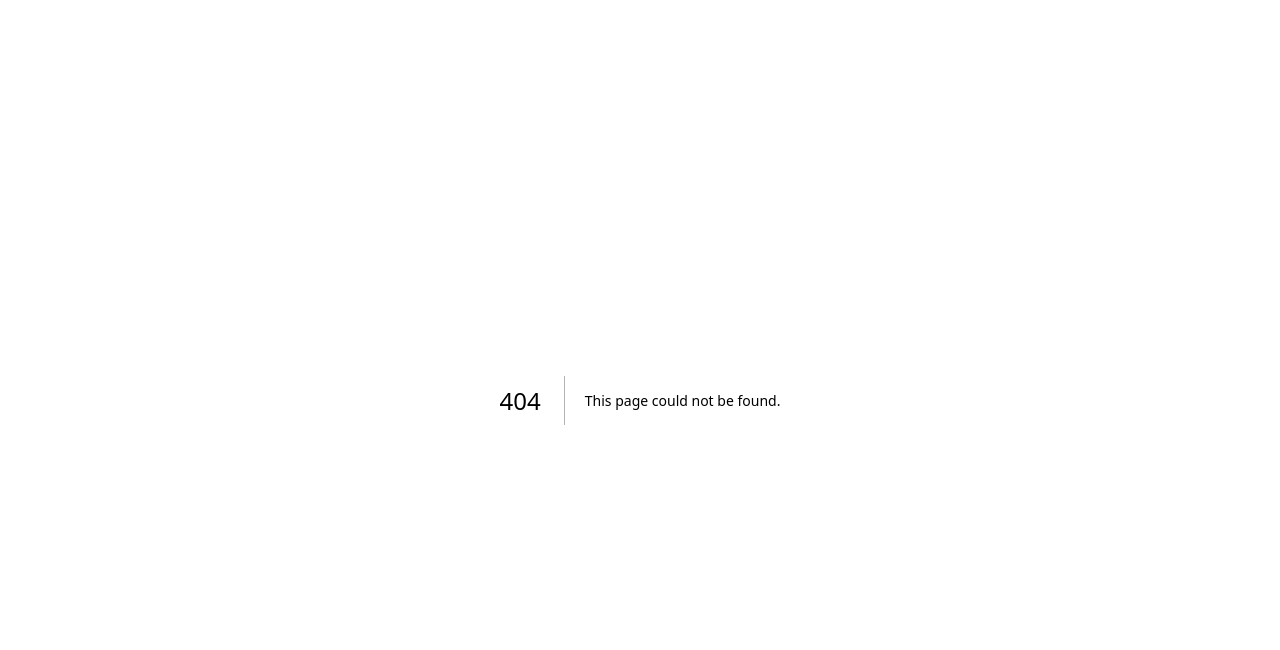
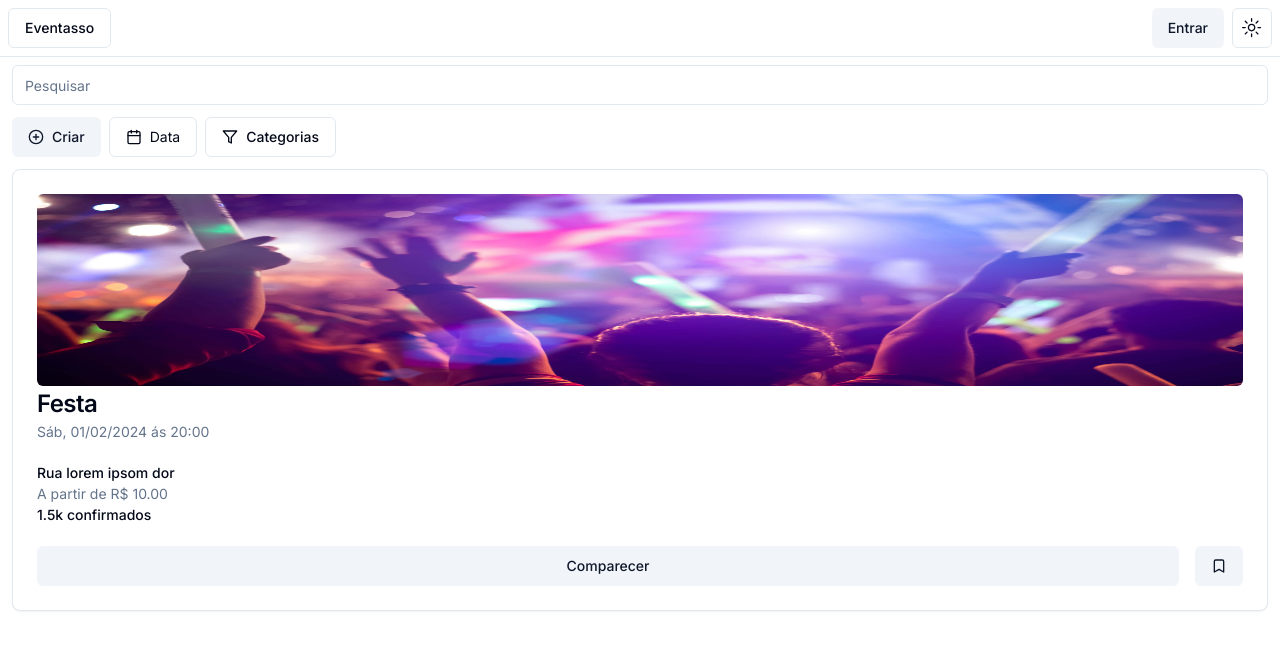
Before and after one commit to viniciuslourencof/eventasso-frontend, a Next.js app: page /feed in a window 1280 px wide. Before the commit this address had no page. Shown: the top 650 px of the page. Built offline with nearby package versions, Linux system fonts and the light colour scheme.

Commit message:
adicionado visualmente o componente de card do evento no feed

```diff
--- a/app/event/page.tsx
+++ b/app/event/page.tsx
@@ -1,66 +1,12 @@
 "use client"
 
-import * as React from "react"
-import { PlusCircle } from "lucide-react"
-import { Button } from "@/components/ui/button"
-import {
-    DropdownMenu,
-    DropdownMenuContent,
-    DropdownMenuTrigger,
-    DropdownMenuCheckboxItem,
-    DropdownMenuLabel,
-    DropdownMenuSeparator,
-} from "@/components/ui/dropdown-menu"
-import { DropdownMenuCheckboxItemProps } from "@radix-ui/react-dropdown-menu"
-import { Input } from "@/components/ui/input"
+import React from 'react'
 import Header from '../../components/ui/header'
-import DatePicker from '../../components/ui/date-picker'
-import { Separator } from "@/components/ui/separator"
-import Event from '../../components/ui/event'
-
-type Checked = DropdownMenuCheckboxItemProps["checked"]
 
 export default function page() {
-
-    const [showStatusBar, setShowStatusBar] = React.useState<Checked>(true)
-    const [showPanel, setShowPanel] = React.useState<Checked>(false)
-
-    return (
-        <div>
-            <Header></Header>
-            <Separator />
-            <div className="px-3 py-2 flex flex-col gap-3">
-                <Input placeholder="Pesquisar" />
-                <div className="flex gap-2">
-                    <Button variant={"secondary"}>
-                        <PlusCircle className="mr-2 h-4 w-4" /> Criar
-                    </Button>
-                    <DatePicker></DatePicker>
-                    <DropdownMenu>
-                        <DropdownMenuTrigger asChild>
-                            <Button variant="outline">Categorias</Button>
-                        </DropdownMenuTrigger>
-                        <DropdownMenuContent className="w-56">
-                            <DropdownMenuLabel>Filtrar</DropdownMenuLabel>
-                            <DropdownMenuSeparator />
-                            <DropdownMenuCheckboxItem
-                                checked={showStatusBar}
-                                onCheckedChange={setShowStatusBar}
-                            >
-                                Vida Noturna
-                            </DropdownMenuCheckboxItem>
-                            <DropdownMenuCheckboxItem
-                                checked={showPanel}
-                                onCheckedChange={setShowPanel}
-                            >
-                                Música
-                            </DropdownMenuCheckboxItem>
-                        </DropdownMenuContent>
-                    </DropdownMenu>
-                </div>
-                <Event></Event>
-            </div>
-
-        </div>
-    )
+  return (
+    <>
+        <Header/>
+    </>
+  )
 }
--- /dev/null
+++ b/app/feed/page.tsx
@@ -0,0 +1,66 @@
+"use client"
+
+import * as React from "react"
+import { PlusCircle, Filter } from "lucide-react"
+import { Button } from "@/components/ui/button"
+import {
+    DropdownMenu,
+    DropdownMenuContent,
+    DropdownMenuTrigger,
+    DropdownMenuCheckboxItem,
+    DropdownMenuLabel,
+    DropdownMenuSeparator,
+} from "@/components/ui/dropdown-menu"
+import { DropdownMenuCheckboxItemProps } from "@radix-ui/react-dropdown-menu"
+import { Input } from "@/components/ui/input"
+import Header from '../../components/ui/header'
+import DatePicker from '../../components/ui/date-picker'
+import EventCard from '../../components/ui/event-card'
+
+type Checked = DropdownMenuCheckboxItemProps["checked"]
+
+export default function page() {
+
+    const [showStatusBar, setShowStatusBar] = React.useState<Checked>(true)
+    const [showPanel, setShowPanel] = React.useState<Checked>(false)
+
+    return (
+        <>
+            <Header />
+            <div className="px-3 py-2 flex flex-col gap-3">
+                <Input placeholder="Pesquisar" />
+                <div className="flex gap-2">
+                    <Button variant={"secondary"}>
+                        <PlusCircle className="mr-2 h-4 w-4" /> Criar
+                    </Button>
+                    <DatePicker></DatePicker>
+                    <DropdownMenu>
+                        <DropdownMenuTrigger asChild>
+                            <Button variant="outline">
+                                <Filter className="mr-2 h-4 w-4"/>Categorias
+                            </Button>
+                        </DropdownMenuTrigger>
+                        <DropdownMenuContent className="w-56">
+                            <DropdownMenuLabel>Filtrar</DropdownMenuLabel>
+                            <DropdownMenuSeparator />
+                            <DropdownMenuCheckboxItem
+                                checked={showStatusBar}
+                                onCheckedChange={setShowStatusBar}
+                            >
+                                Vida Noturna
+                            </DropdownMenuCheckboxItem>
+                            <DropdownMenuCheckboxItem
+                                checked={showPanel}
+                                onCheckedChange={setShowPanel}
+                            >
+                                Música
+                            </DropdownMenuCheckboxItem>
+                        </DropdownMenuContent>
+                    </DropdownMenu>
+                </div>
+                <EventCard />
+            </div>
+
+        </>
+    )
+}
--- /dev/null
+++ b/components/ui/event-card.tsx
@@ -0,0 +1,39 @@
+import * as React from "react"
+
+import { Button } from "@/components/ui/button"
+import {
+    Card,
+    CardContent,
+    CardDescription,
+    CardFooter,
+    CardHeader,
+    CardTitle,
+} from "@/components/ui/card"
+import { Label } from "@/components/ui/label"
+import { Bookmark } from "lucide-react"
+import Link from 'next/link';
+
+export default function eventCard() {
+    return (
+        <Card className="w-full">
+            <CardHeader>
+                <img className="h-48 w-auto rounded-md" src="festa.jpg" alt="" />
+                <CardTitle>
+                    <Link href="/event">Festa</Link>
+                </CardTitle>
+                <CardDescription>Sáb, 01/02/2024 ás 20:00</CardDescription>
+            </CardHeader>
+            <CardContent className="flex flex-col justify-between gap-1">
+                <Label>Rua lorem ipsom dor</Label>
+                <CardDescription>A partir de R$ 10.00</CardDescription>
+                <Label>1.5k confirmados</Label>
+            </CardContent>
+            <CardFooter className="flex justify-between gap-4">
+                <Button className="w-full" variant="secondary">Comparecer</Button>
+                <Button variant="secondary">
+                    <Bookmark className="h-4 w-4" />
+                </Button>
+            </CardFooter>
+        </Card>
+    )
+}
--- a/components/ui/event.tsx
+++ /dev/null
@@ -1,38 +0,0 @@
-import * as React from "react"
-
-import { Button } from "@/components/ui/button"
-import {
-    Card,
-    CardContent,
-    CardDescription,
-    CardFooter,
-    CardHeader,
-    CardTitle,
-} from "@/components/ui/card"
-import { Input } from "@/components/ui/input"
-import { Label } from "@/components/ui/label"
-import {
-    Select,
-    SelectContent,
-    SelectItem,
-    SelectTrigger,
-    SelectValue,
-} from "@/components/ui/select"
-
-export default function event() {
-    return (
-        <Card className="w-full">
-            <CardHeader>
-                <CardTitle>Create project</CardTitle>
-                <CardDescription>Deploy your new project in one-click.</CardDescription>
-            </CardHeader>
-            <CardContent className="flex justify-between">
-                <Label>Categoria</Label>
-            </CardContent>
-            <CardFooter className="flex justify-between">
-                <Button variant="outline">Cancel</Button>
-                <Button>Deploy</Button>
-            </CardFooter>
-        </Card>
-    )
-}
--- a/components/ui/header.tsx
+++ b/components/ui/header.tsx
@@ -9,13 +9,15 @@ import {
 } from "@/components/ui/dropdown-menu"
 import { MoonIcon, SunIcon } from "@radix-ui/react-icons"
 import { useTheme } from "next-themes"
+import { Separator } from "@/components/ui/separator"
 
 export default function header() {
     const { setTheme } = useTheme()
 
     return (
 
-        <header className="p-3 flex flex-row justify-between ">
+        <>
+            <header className="p-2 flex flex-row justify-between ">
 
                 <Button variant="outline">Eventasso</Button>
 
@@ -46,6 +48,7 @@ export default function header() {
 
                 </div>
             </header>
-
+            <Separator />
+        </>
     )
 }
--- a/package.json
+++ b/package.json
@@ -26,6 +26,7 @@
     "react-day-picker": "^8.10.0",
     "react-dom": "^18",
     "react-icons": "^5.0.1",
+    "react-router-dom": "^6.22.0",
     "tailwind-merge": "^2.2.1",
     "tailwindcss-animate": "^1.0.7"
   },
```
Also changed, not shown: public/festa.jpg (added), 1 other file (tests, documents, lock files or other folders). Lines whose indentation alone changed are shown as unchanged.
